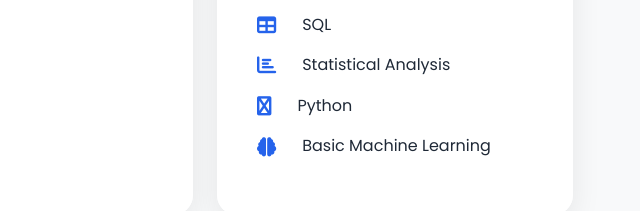
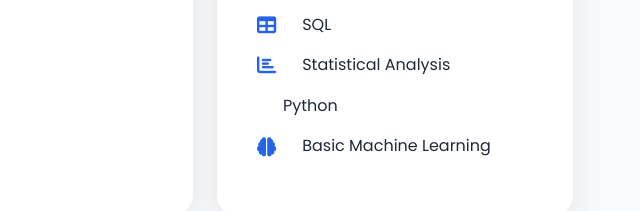
Before and after one commit to anamhr09/Anamul-Hoque-Roni, a plain HTML site: page index.html in a window 1280 px wide. Shown: the part 2010-2221 px from the top of the page, 625-1265 px from the left. Drawn offline with nearby package versions, Linux system fonts and the light colour scheme.

Commit message:
Update index.html

```diff
--- a/index.html
+++ b/index.html
@@ -753,7 +753,7 @@
                             <li><i class="fas fa-chart-line"></i> Data Visualization</li>
                             <li><i class="fas fa-table"></i> SQL</li>
                             <li><i class="fas fa-chart-bar"></i> Statistical Analysis</li>
-                            <li><i class="fas fa-python"></i> Python </li>
+                            <li><i class="fas fa-py"></i> Python </li>
                             <li><i class="fas fa-brain"></i> Basic Machine Learning</li>
                         </ul>
                     </div>
```
